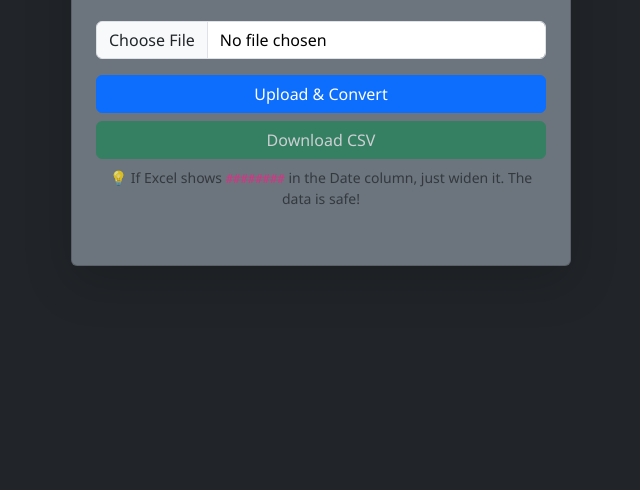
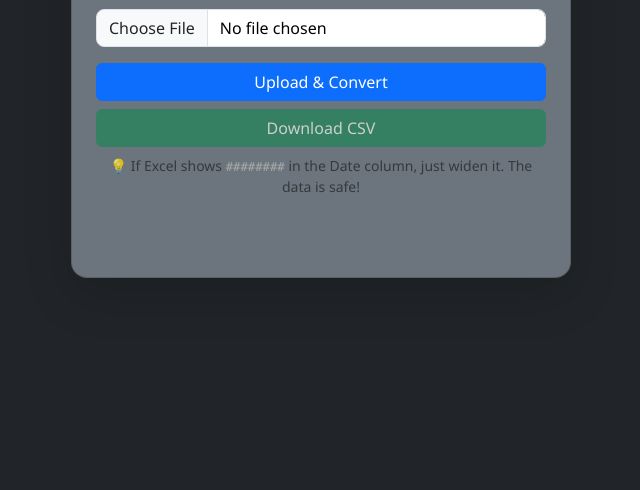
Before and after one commit to priteeranjan/excel-to-csv-converter, a plain HTML site: page index.html in a window 1280 px wide. Shown: the part 310-800 px from the top of the page, without its empty margins (319-959 px from the left). Drawn offline with nearby package versions, Linux system fonts and the light colour scheme.

Commit message:
Update style.css

```diff
--- a/css/style.css
+++ b/css/style.css
@@ -3,15 +3,29 @@ body {
 }
 
 .card {
+  border-radius: 1rem;
   max-width: 500px;
   margin: 0 auto;
+  background-color: #3a3a3a;
 }
 
 input[type="file"] {
   background-color: #fff;
   color: #000;
+  border-radius: 0.5rem;
 }
 
 button {
   width: 100%;
+  border-radius: 0.5rem;
+  font-size: 1rem;
+  padding: 0.6rem 1rem;
 }
+
+#status {
+  min-height: 1.5rem;
+}
+
+.text-muted code {
+  color: #aaaaaa;
+}
```
